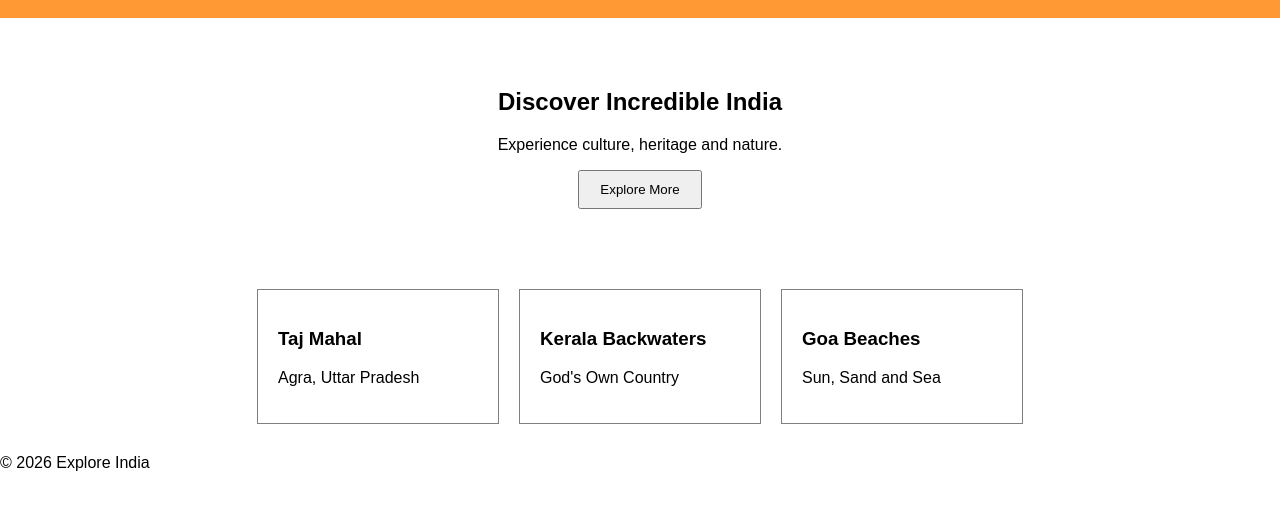
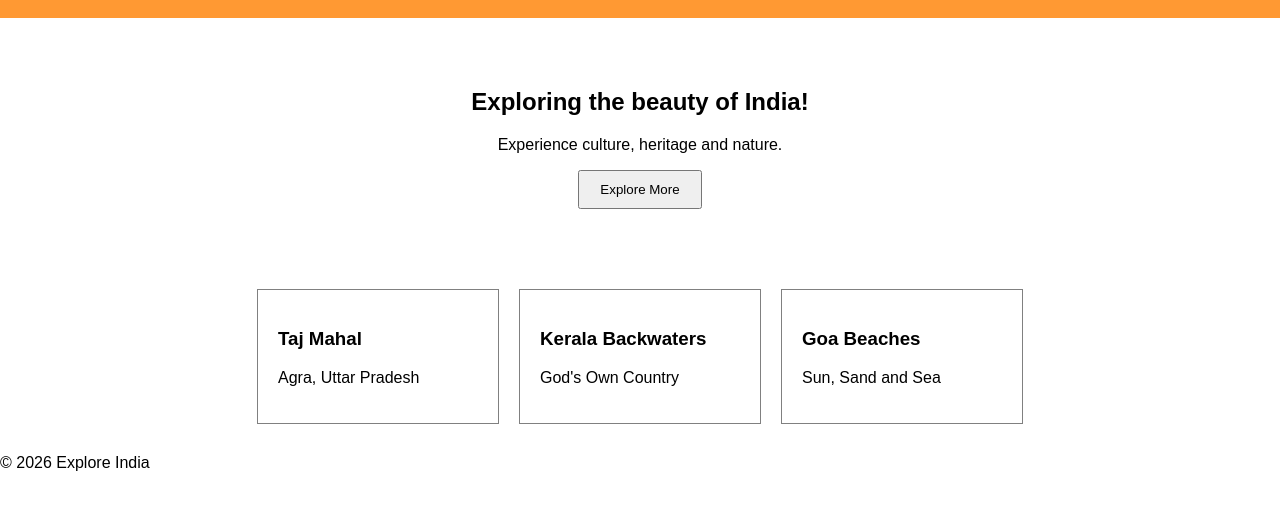
Before and after one commit to AditiAhuja01/travel-india, a plain HTML site: page index.html in a window 1280 px wide. Shown: the part 120-626 px from the top of the page. Drawn offline with Linux system fonts and the light colour scheme.

Commit message:
Updated index page

```diff
--- a/index.html
+++ b/index.html
@@ -18,7 +18,7 @@
 </header>
 
 <section class="hero">
-    <h2>Discover Incredible India</h2>
+    <h2>Exploring the beauty of India!</h2>
     <p>Experience culture, heritage and nature.</p>
 
     <button onclick="showMessage()">
```
